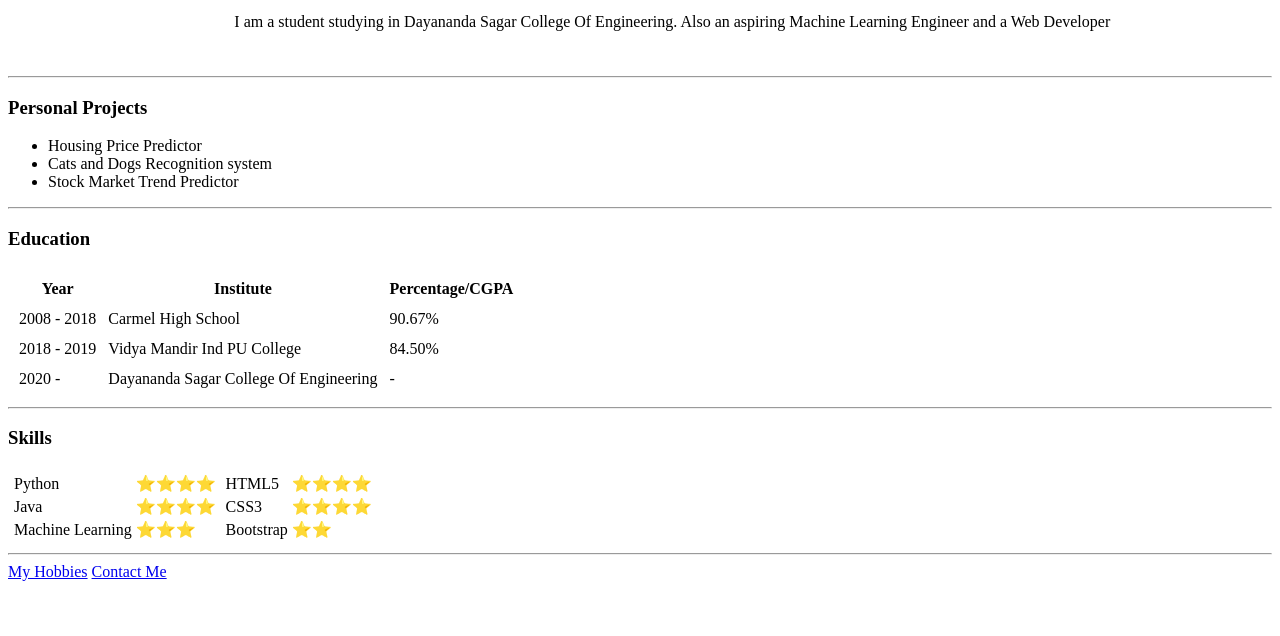
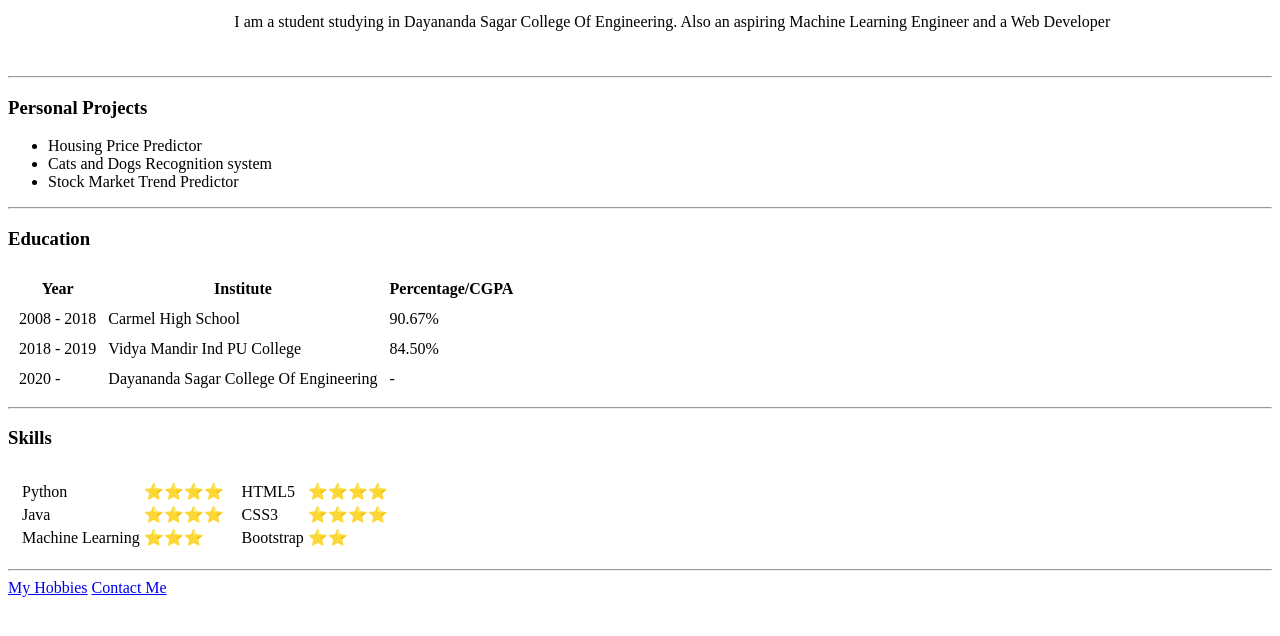
Before and after one commit to Abhishek-S-A-2201/Professional-CV, a plain HTML site: page index.html in a window 1280 px wide. Shown: the part 130-766 px from the top of the page. Drawn offline with Linux system fonts and the light colour scheme.

Commit message:
Added some cell spacing to the skills section

```diff
--- a/index.html
+++ b/index.html
@@ -51,7 +51,7 @@
   </table>
   <hr>
   <h3>Skills</h3>
-  <table>
+  <table cellspacing = 10>
     <tr>
       <td>
         <table>
```
